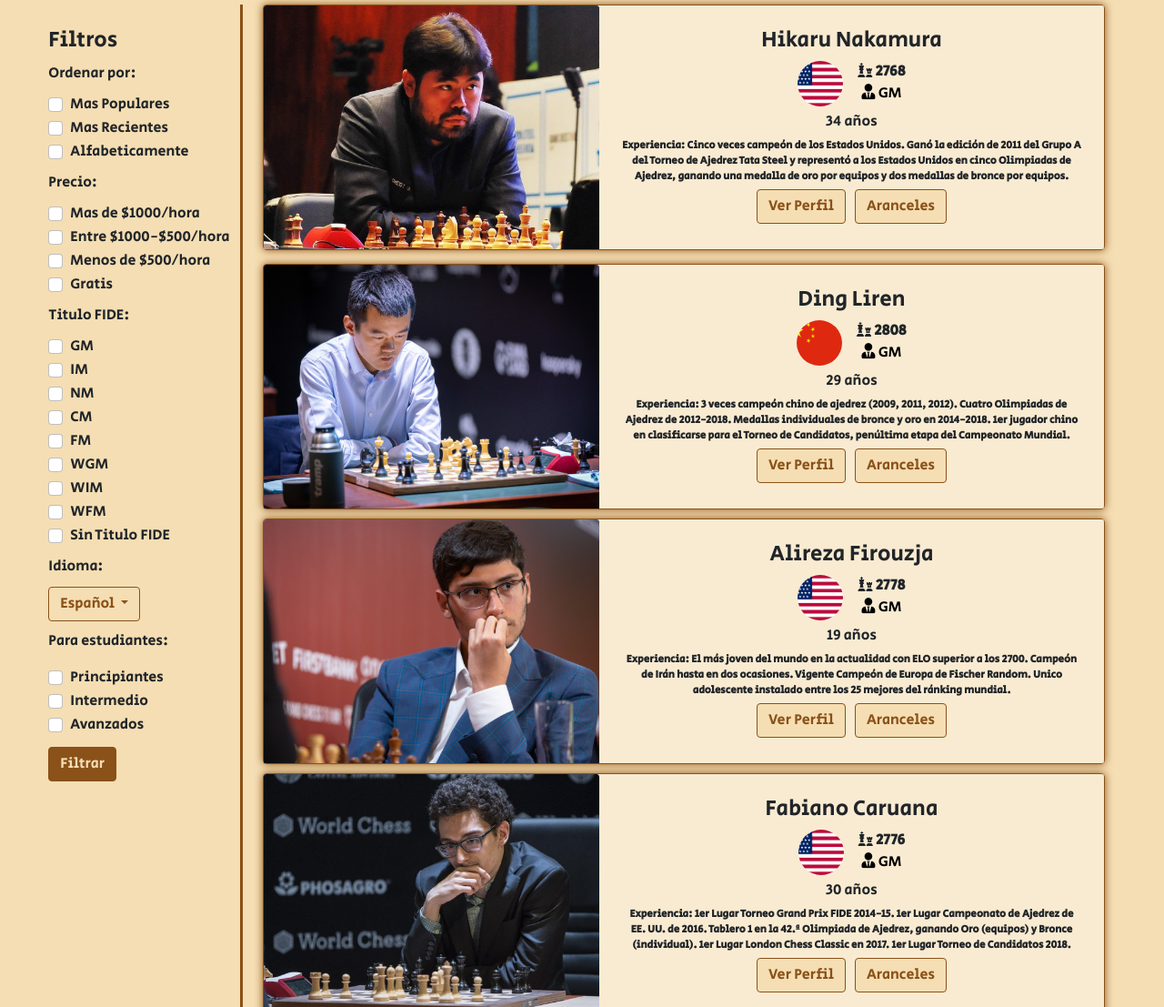
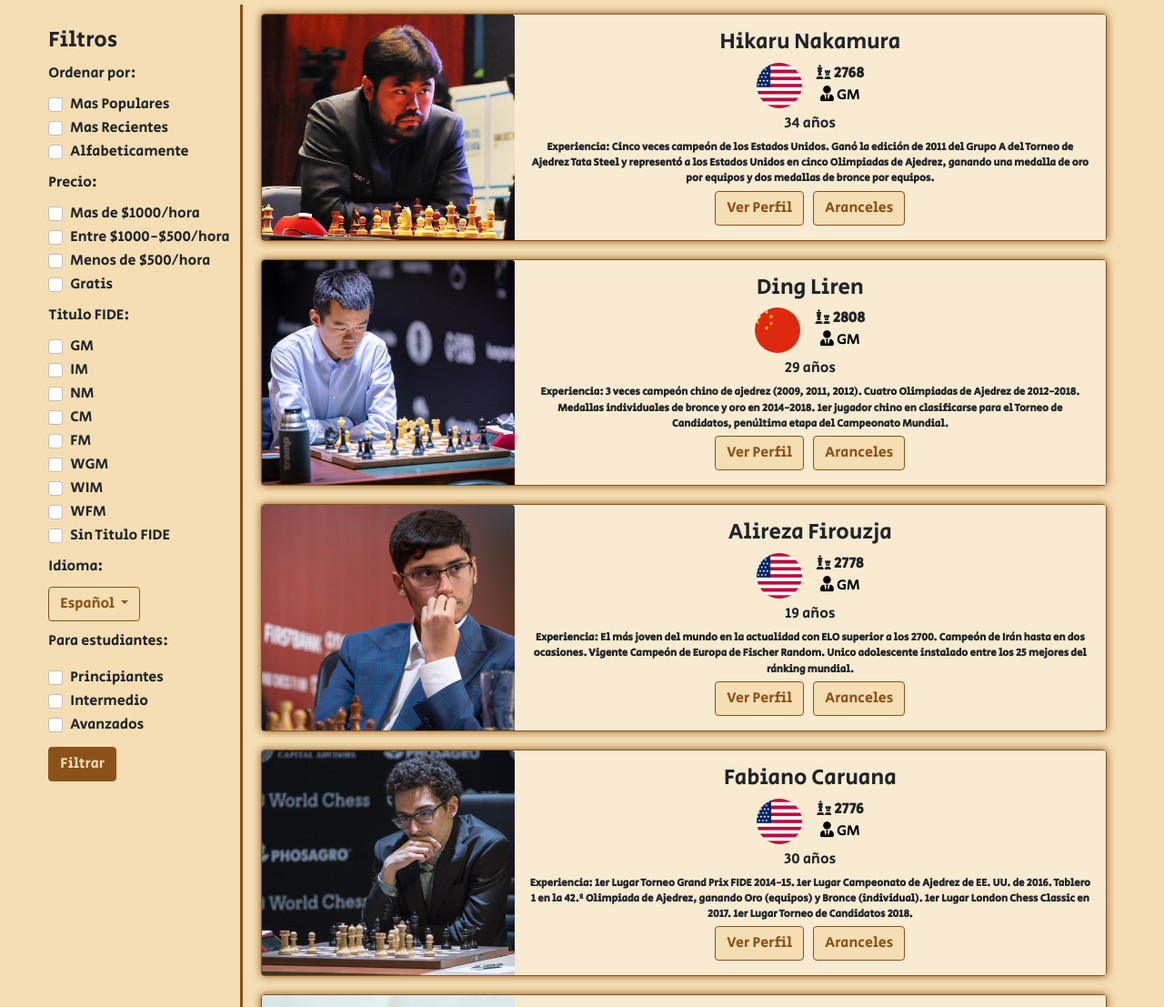
Before and after one commit to DiazJuanJN/ChessEd-Diaz, a website: page pages/profesores.html in a window 1280 px wide. Shown: the part 188-1295 px from the top of the page at 91% size. Drawn offline with nearby package versions, Linux system fonts and the light colour scheme.

Commit message:
Retoques de CSS/distribucion de elementos en Profesores

```diff
--- a/pages/profesores.html
+++ b/pages/profesores.html
@@ -118,9 +118,9 @@
         </div>
         <div class="col-md-8 col-lg-9 col-xxl-9 d-flex flex-column flex-grow-0 justify-content-evenly" style="padding: 0px;">
             <div class="row row-principal" style="margin: 0px;">
-                <div class="col col-thumbnail" style="margin-bottom: 5px;">
+                <div class="col col-thumbnail">
                     <div class="card prof-thumbnail" data-bss-disabled-mobile="true" data-bss-hover-animate="pulse" style="border-color: rgb(138,81,25);box-shadow: 0px 0px 10px rgb(138,81,25);"><img class="card-img-top w-100 d-block fit-cover prof-img" src="./../assets/img/assets/portadaprof1.jpg" alt="Hikaru Nakamura">
-                        <div class="card-body text-center p-4 prof-card-body" style="padding: 0px;padding-bottom: 2px;padding-right: 0px;padding-left: 0px;padding-top: 0px;background: rgba(245,222,179,0.6);">
+                        <div class="card-body text-center prof-card-body" style="background: rgba(245,222,179,0.6);">
                             <h4 class="text-center card-title">Hikaru Nakamura</h4>
                             <div class="text-center d-flex justify-content-center"><img class="rounded-circle flex-shrink-0 me-3 fit-cover" width="50" height="50" src="./../assets/img/assets/bandera1.png" alt="Bandera: Estados Unidos">
                                 <div>
@@ -136,9 +136,9 @@
                 </div>
             </div>
             <div class="row" style="margin: 0px;">
-                <div class="col col-thumbnail" style="margin-top: 5px;margin-bottom: 5px;padding-top: 5px;">
+                <div class="col col-thumbnail">
                     <div class="card prof-thumbnail" data-bss-disabled-mobile="true" data-bss-hover-animate="pulse" style="border-color: rgb(138,81,25);box-shadow: 0px 0px 10px rgb(138,81,25);"><img class="card-img-top w-100 d-block fit-cover prof-img" src="./../assets/img/assets/portadaprof2.png" alt="Ding Liren">
-                        <div class="card-body text-center p-4 prof-card-body" style="padding: 0px;padding-right: 0px;padding-left: 0px;background: rgba(245,222,179,0.6);padding-top: 10px;padding-bottom: 10px;">
+                        <div class="card-body text-center prof-card-body" style="background: rgba(245,222,179,0.6);">
                             <h4 class="text-center card-title">Ding Liren</h4>
                             <div class="text-center d-flex justify-content-center"><img class="rounded-circle flex-shrink-0 me-3 fit-cover" width="50" height="50" src="./../assets/img/assets/bandera2.png" alt="Bandera: China">
                                 <div>
@@ -154,9 +154,9 @@
                 </div>
             </div>
             <div class="row" style="margin: 0px;">
-                <div class="col" style="margin-left: 10px;margin-bottom: 5px;margin-top: 5px;">
+                <div class="col col-thumbnail">
                     <div class="card prof-thumbnail" data-bss-disabled-mobile="true" data-bss-hover-animate="pulse" style="border-color: rgb(138,81,25);box-shadow: 0px 0px 10px rgb(138,81,25);"><img class="card-img-top w-100 d-block fit-cover prof-img" src="./../assets/img/assets/portadaprof3.png" alt="Alireza Firouzja">
-                        <div class="card-body text-center p-4 prof-card-body" style="padding: 0px;padding-bottom: 2px;padding-right: 0px;padding-left: 0px;padding-top: 0px;background: rgba(245,222,179,0.6);">
+                        <div class="card-body text-center prof-card-body" style="background: rgba(245,222,179,0.6);">
                             <h4 class="text-center card-title">Alireza Firouzja</h4>
                             <div class="text-center d-flex justify-content-center"><img class="rounded-circle flex-shrink-0 me-3 fit-cover" width="50" height="50" src="./../assets/img/assets/bandera1.png" alt="Bandera: Estados Unidos">
                                 <div>
@@ -172,9 +172,9 @@
                 </div>
             </div>
             <div class="row" style="margin: 0px;">
-                <div class="col" style="margin-left: 10px;margin-bottom: 5px;margin-top: 5px;">
+                <div class="col col-thumbnail">
                     <div class="card prof-thumbnail" data-bss-disabled-mobile="true" data-bss-hover-animate="pulse" style="border-color: rgb(138,81,25);box-shadow: 0px 0px 10px rgb(138,81,25);"><img class="card-img-top w-100 d-block fit-cover prof-img" src="./../assets/img/assets/portadaprof4.png" alt="Fabiano Caruana">
-                        <div class="card-body text-center p-4 prof-card-body" style="padding: 0px;padding-bottom: 2px;padding-right: 0px;padding-left: 0px;padding-top: 0px;background: rgba(245,222,179,0.6);">
+                        <div class="card-body text-center prof-card-body" style="background: rgba(245,222,179,0.6);">
                             <h4 class="text-center card-title">Fabiano Caruana</h4>
                             <div class="text-center d-flex justify-content-center"><img class="rounded-circle flex-shrink-0 me-3 fit-cover" width="50" height="50" src="./../assets/img/assets/bandera1.png" alt="Bandera: Estados Unidos">
                                 <div>
@@ -190,9 +190,9 @@
                 </div>
             </div>
             <div class="row" style="margin: 0px;">
-                <div class="col" style="margin: 5px 0px 5px 10px;">
+                <div class="col col-thumbnail">
                     <div class="card prof-thumbnail" data-bss-disabled-mobile="true" data-bss-hover-animate="pulse" style="border-color: rgb(138,81,25);box-shadow: 0px 0px 10px rgb(138,81,25);"><img class="card-img-top w-100 d-block fit-cover prof-img" src="./../assets/img/assets/portadaprof5.png" alt="Judit Polgar">
-                        <div class="card-body text-center p-4 prof-card-body" style="padding: 0px;padding-bottom: 2px;padding-right: 0px;padding-left: 0px;padding-top: 0px;background: rgba(245,222,179,0.6);">
+                        <div class="card-body text-center prof-card-body" style="background: rgba(245,222,179,0.6);">
                             <h4 class="text-center card-title">Judit Polgar</h4>
                             <div class="text-center d-flex justify-content-center"><img class="rounded-circle flex-shrink-0 me-3 fit-cover" width="50" height="50" src="./../assets/img/assets/bandera4.png" alt="Bandera: Hungria">
                                 <div>
--- a/sass/styles/main.scss
+++ b/sass/styles/main.scss
@@ -146,7 +146,7 @@ ul {
     background-clip: border-box;
     border: 1px solid rgba(0, 0, 0, .125);
     border-radius: .25rem;
-    height: 370px;
+    height: auto;
     width: 300px;
     /*CSS QUE CONTROLA STYLES DE LAS TARJETAS THUMBNAILS*/
 }
@@ -244,14 +244,18 @@ ul {
         flex-direction: row;
         background-color: map-get($colores, default-color);
         width: 100%;
-        height: 270px;
+        height: auto;
     }
     &-img {
-        width: 40% !important;
+        width: 30% !important;
     }
     &-card-body {
         width: 60%;
     }
+}
+
+.col-thumbnail{
+    padding: 10px;
 }
 
 .col-contacto-1 {
@@ -293,6 +297,7 @@ ul {
     object-fit: cover;
 }
 
+@import "variables/media queries/small";
 @import "variables/media queries/medium";
 @import "variables/media queries/large";
 @import "variables/media queries/extralarge";
--- a/sass/styles/variables/media queries/_large.scss
+++ b/sass/styles/variables/media queries/_large.scss
@@ -53,14 +53,6 @@
     }
 }
 
-@media (min-width: 769px) {
-    .col-thumbnail {
-        justify-content: space-evenly;
-        margin-left: 10px;
-    }
-}
-
-
 @media (max-width: 992px) {
     .col-contacto-2 {
         display: none;
--- a/sass/styles/variables/media queries/_medium.scss
+++ b/sass/styles/variables/media queries/_medium.scss
@@ -1,6 +1,3 @@
-
-
-
 @media (max-width: 767px) {
     .med-display {
         display: none;
--- /dev/null
+++ b/sass/styles/variables/media queries/_small.scss
@@ -0,0 +1,11 @@
+@media (max-width: 500px) {
+    .prof-thumbnail {
+        flex-direction: column;
+    }
+    .prof-img {
+        width: auto !important;
+    }
+    .prof-card-body {
+        width: auto;
+    }
+}
```
Also changed, not shown: sass/styles/sass-css.css.
